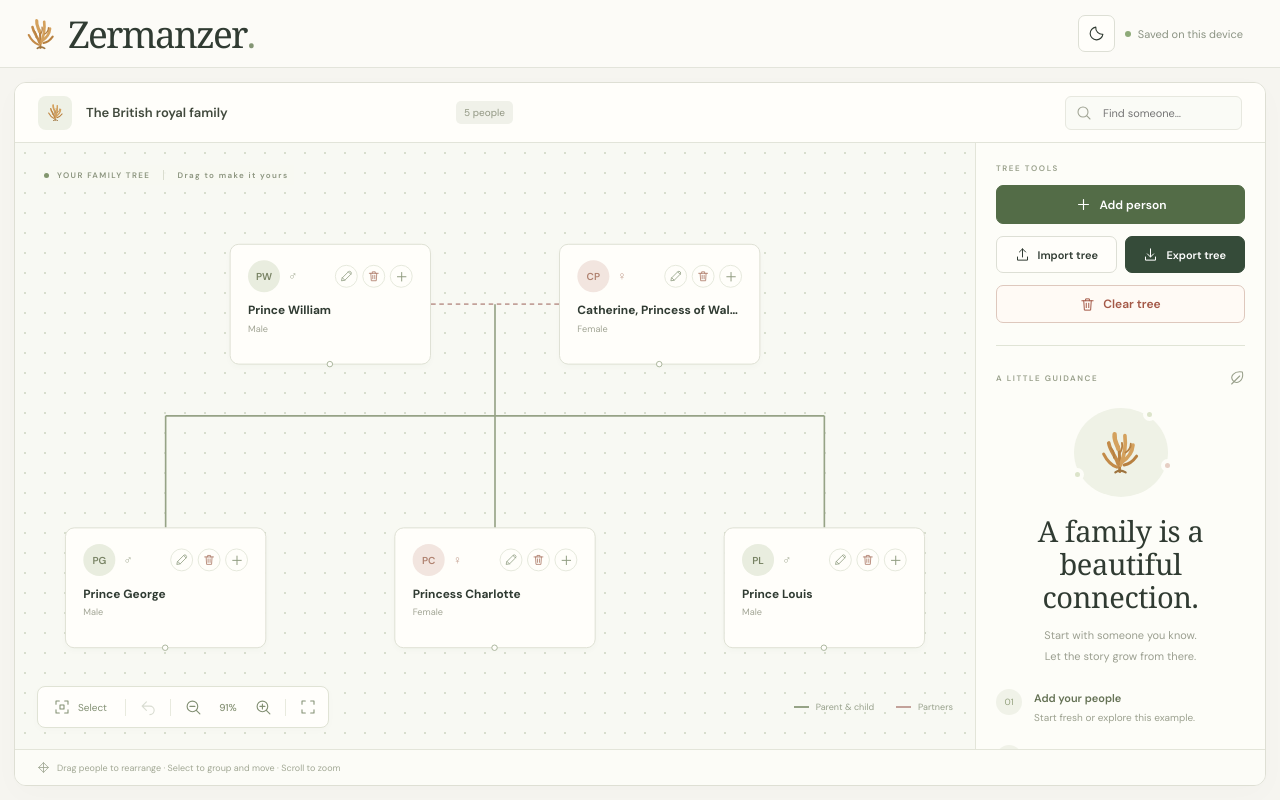
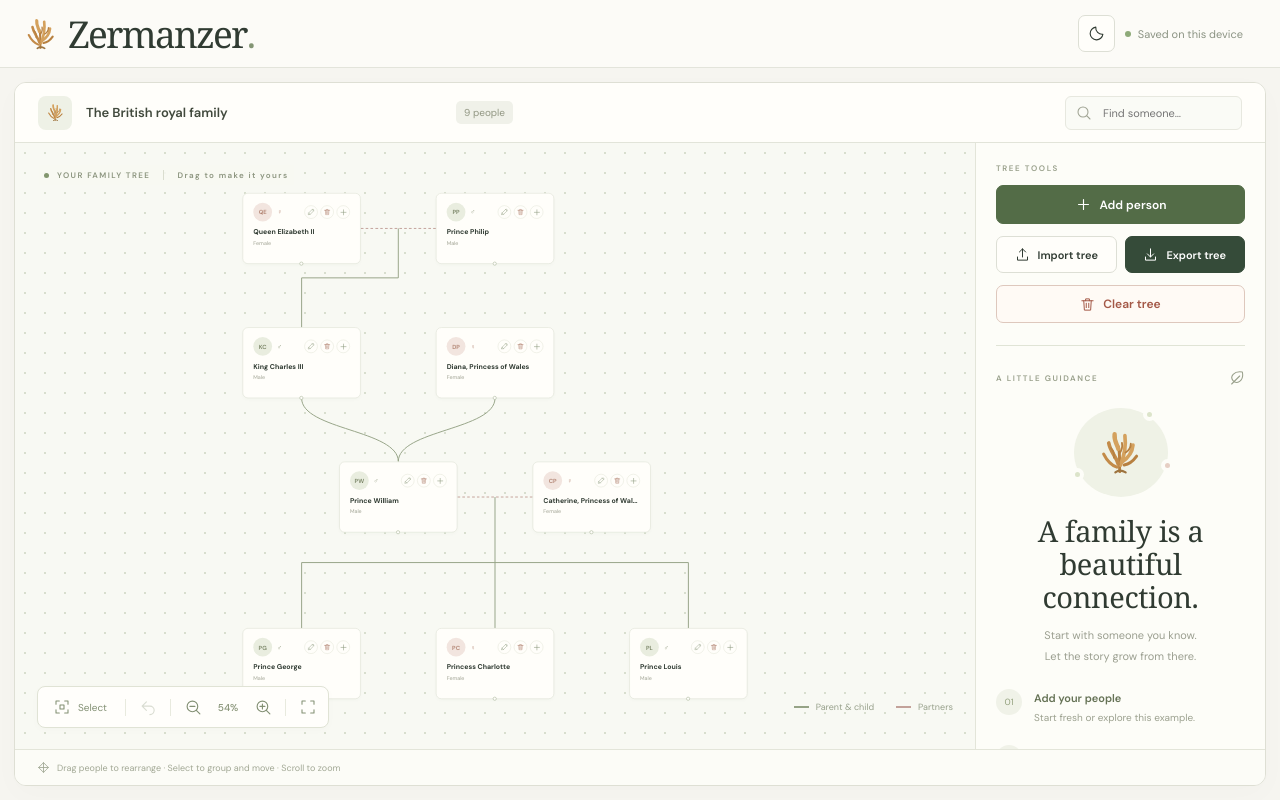
Before and after one commit to Aamir2020/family-tree-generator, a React (Vite) app: page / in a window 1280 px wide. Built offline with nearby package versions, Linux system fonts and the light colour scheme; a web font is replaced by a local one.

Commit message:
Extend royal sample to Elizabeth II and Prince Philip

```diff
--- a/src/graph.ts
+++ b/src/graph.ts
@@ -1,4 +1,9 @@
-import { bennettExample, royalExample, whiteExample } from './sample-families';
+import {
+  bennettExample,
+  royalExample,
+  whiteExample,
+  walesExample,
+} from './sample-families';
 export {
   bennettExample as legacyDemo,
   royalExample as demo,
@@ -243,10 +248,11 @@ function matchesExample(
 
 export function preloadTree(saved: FamilyGraph | null): FamilyGraph {
   if (!saved) return structuredClone(royalExample);
-  // Keep the existing Bennett migration, but preserve edited White-family details.
+  // Keep the existing Bennett migration, but preserve edits to later examples.
   // Card positions and array order do not turn an otherwise unchanged sample into a custom tree.
   const oldExample =
     matchesExample(saved, bennettExample, false) ||
-    matchesExample(saved, whiteExample, true);
+    matchesExample(saved, whiteExample, true) ||
+    matchesExample(saved, walesExample, true);
   return oldExample ? structuredClone(royalExample) : saved;
 }
--- a/src/sample-families.ts
+++ b/src/sample-families.ts
@@ -124,7 +124,7 @@ export const whiteExample: FamilyGraph = {
 // A small public example from the Royal Family's official biographies:
 // https://www.royal.uk/the-prince-of-wales
 // https://www.royal.uk/the-princess-of-wales
-export const royalExample: FamilyGraph = {
+export const walesExample: FamilyGraph = {
   version: 1,
   title: 'The British royal family',
   people: [
@@ -195,3 +195,72 @@ export const royalExample: FamilyGraph = {
     { id: 'louis-mother', from: 'louis', to: 'catherine', type: 'mother' },
   ],
 };
+
+// The ancestry branch through Charles and Diana to Elizabeth II and Philip.
+// Charles and Diana are linked as William's parents, without a spouse edge:
+// their marriage ended in divorce. Sources:
+// https://www.royal.uk/the-king
+// https://www.royal.uk/diana-princess-wales
+// https://www.royal.uk/family-life
+export const royalExample: FamilyGraph = {
+  ...walesExample,
+  people: [
+    {
+      id: 'elizabeth',
+      name: 'Queen Elizabeth II',
+      gender: 'female',
+      born: '',
+      notes:
+        'Wife of Prince Philip, mother of Charles, and grandmother of William.',
+      x: 260,
+      y: 60,
+    },
+    {
+      id: 'philip',
+      name: 'Prince Philip',
+      gender: 'male',
+      born: '',
+      notes:
+        'Duke of Edinburgh. Husband of Elizabeth II and father of Charles.',
+      x: 620,
+      y: 60,
+    },
+    {
+      id: 'charles',
+      name: 'King Charles III',
+      gender: 'male',
+      born: '',
+      notes:
+        'Son of Elizabeth II and Philip. Father of William. His marriage to Diana ended in divorce.',
+      x: 260,
+      y: 310,
+    },
+    {
+      id: 'diana',
+      name: 'Diana, Princess of Wales',
+      gender: 'female',
+      born: '',
+      notes: 'Mother of William. Former wife of Charles.',
+      x: 620,
+      y: 310,
+    },
+    ...walesExample.people.map((person) => ({
+      ...person,
+      x: person.x + 60,
+      y: person.y + 400,
+    })),
+  ],
+  connections: [
+    {
+      id: 'elizabeth-philip-marriage',
+      from: 'philip',
+      to: 'elizabeth',
+      type: 'wife',
+    },
+    { id: 'charles-mother', from: 'charles', to: 'elizabeth', type: 'mother' },
+    { id: 'charles-father', from: 'charles', to: 'philip', type: 'father' },
+    { id: 'william-father', from: 'william', to: 'charles', type: 'father' },
+    { id: 'william-mother', from: 'william', to: 'diana', type: 'mother' },
+    ...walesExample.connections,
+  ],
+};
```
Also changed, not shown: 3 other files (tests, documents, lock files or other folders).
